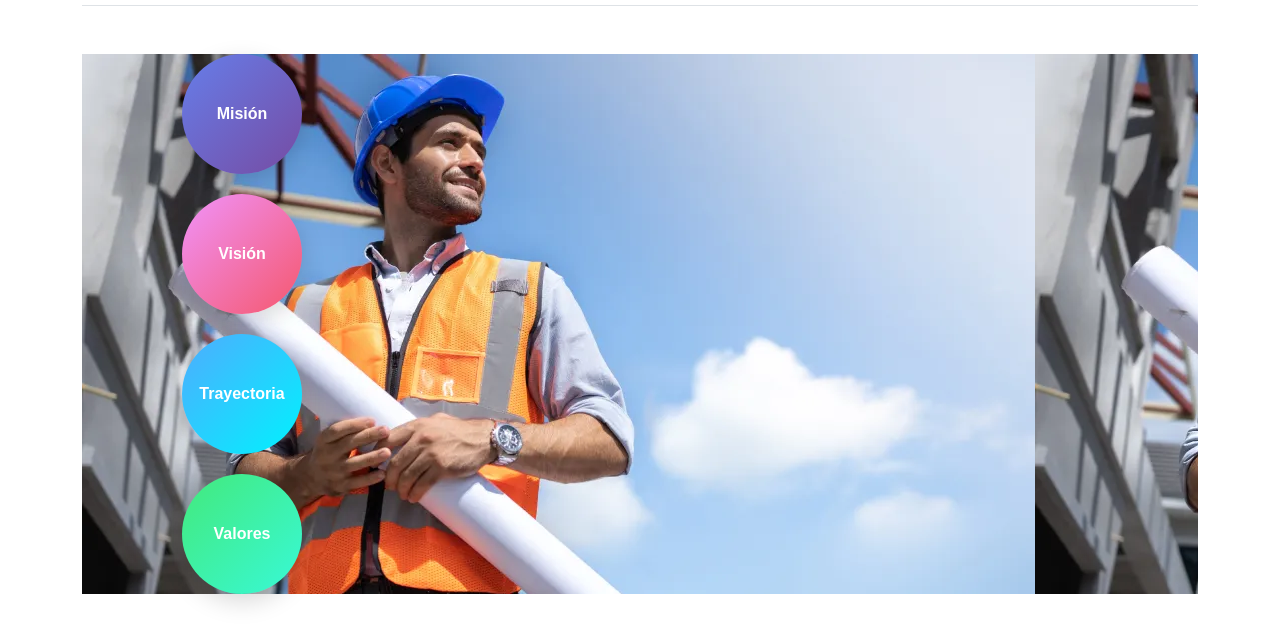
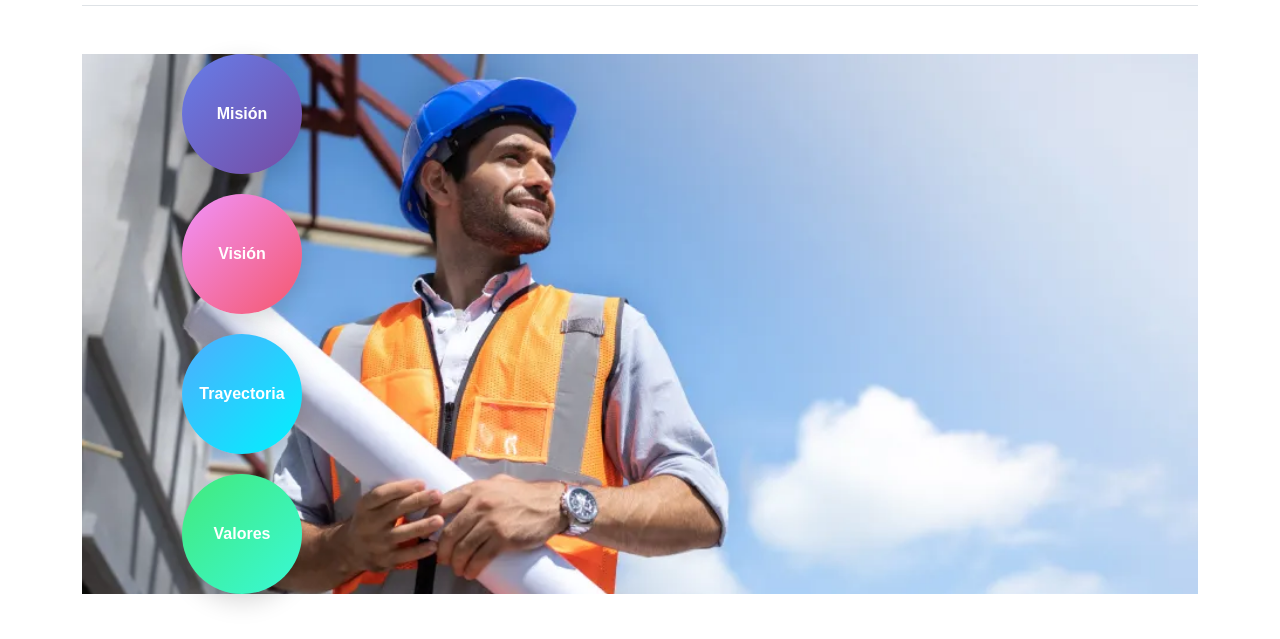
Before and after one commit to Sarabi04/Proyecto-Final, a plain HTML site: page quienes_somos.html in a window 1280 px wide. Shown: the part 127-766 px from the top of the page. Drawn offline with nearby package versions, Linux system fonts and the light colour scheme.

Commit message:
Update quienes_somos.css

```diff
--- a/quienes_somos.css
+++ b/quienes_somos.css
@@ -40,7 +40,9 @@ body{
 }
 
 .contenedor-padre {
-  background-image: url(ingenieros.webp); /*IMPORTANTE: CAMBIAR LA IMAGEN POR UNA QUE SE DISTINGA MEJOR Y SEA MAS ADECUADA PARA EL CONTENEDOR */
+  background-image: url(ingenieros.webp);
+  background-repeat:no-repeat;
+  background-size: cover; /*IMPORTANTE: CAMBIAR LA IMAGEN POR UNA QUE SE DISTINGA MEJOR Y SEA MAS ADECUADA PARA EL CONTENEDOR */
 }
 
 .title-section {
```
